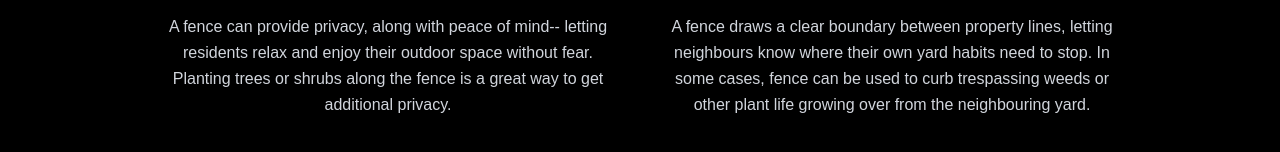
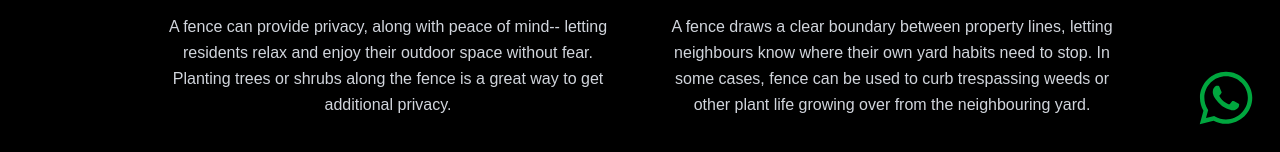
Before and after one commit to avantenaidoo/mcfencing-website, a Next.js app: page / in a window 1280 px wide. Shown: the part 648-800 px from the top of the page. Built offline with nearby package versions, Linux system fonts and the light colour scheme.

Commit message:
Feat: added whatsapp feature

```diff
--- a/src/app/layout.tsx
+++ b/src/app/layout.tsx
@@ -1,5 +1,6 @@
 import type { Metadata } from "next";
 import "./globals.css";
+import WhatsAppButton from "@/components/WhatsAppButton"; // import the component
 
 export const metadata: Metadata = {
   title: "MC Fencing",
@@ -16,10 +17,9 @@ export default function RootLayout({
       <head>
         <meta name="apple-mobile-web-app-title" content="MC Fencing" />
       </head>
-      <body
-        className="antialiased"
-      >
+      <body className="antialiased">
         {children}
+        <WhatsAppButton /> {/* WhatsApp button on all pages */}
       </body>
     </html>
   );
--- /dev/null
+++ b/src/components/WhatsAppButton.tsx
@@ -0,0 +1,20 @@
+import { FaWhatsapp } from 'react-icons/fa';
+
+const WhatsAppButton = () => {
+  const phoneNumber = '27825656621';
+  const message = encodeURIComponent("Hi, I'm interested in your fencing services!");
+
+  return (
+    <a
+      href={`https://wa.me/${phoneNumber}?text=${message}`}
+      target="_blank"
+      rel="noopener noreferrer"
+      className="fixed bottom-6 right-6 z-50 text-green-600 hover:text-green-800"
+      aria-label="Chat on WhatsApp"
+    >
+      <FaWhatsapp size={60} />
+    </a>
+  );
+};
+
+export default WhatsAppButton;
```
